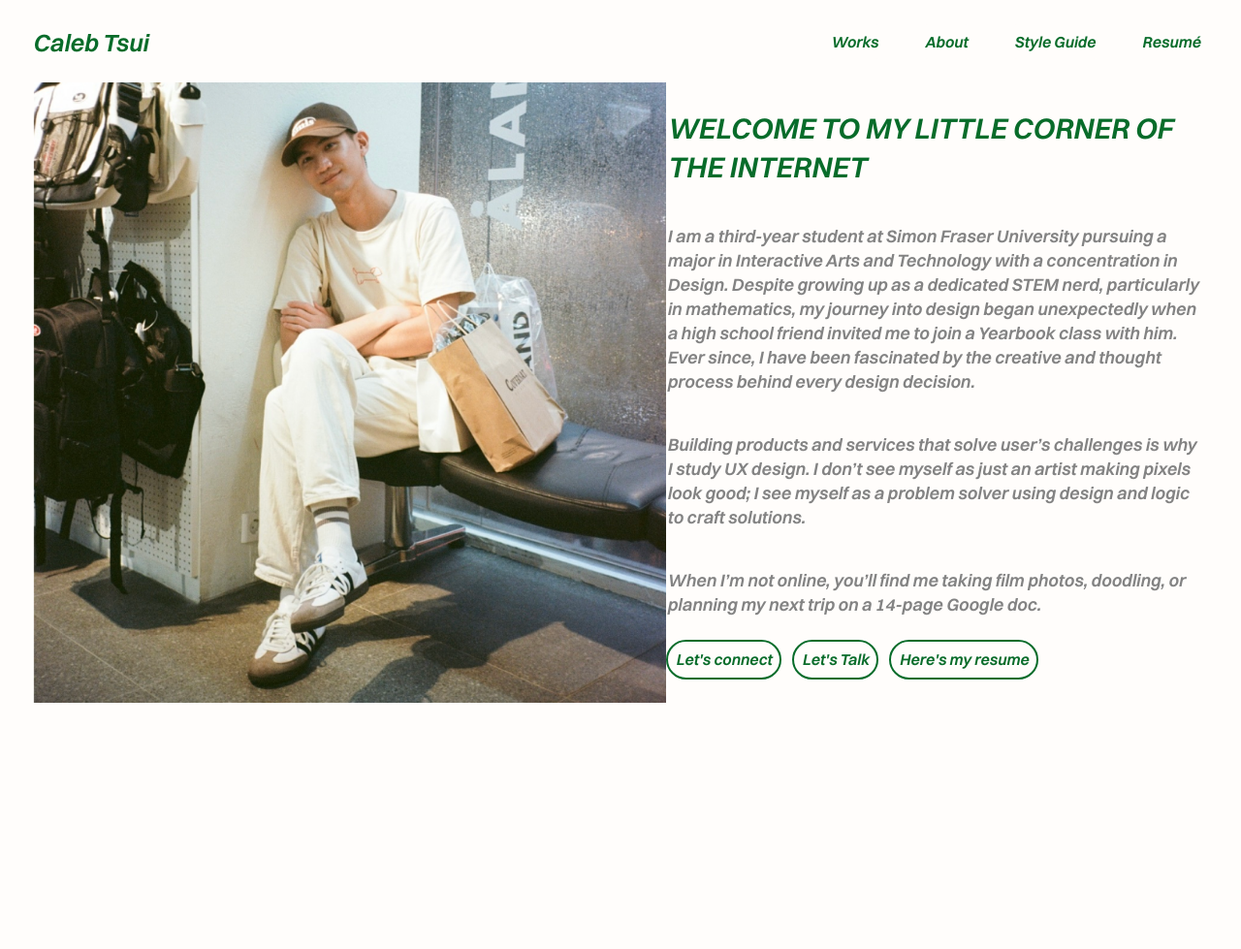
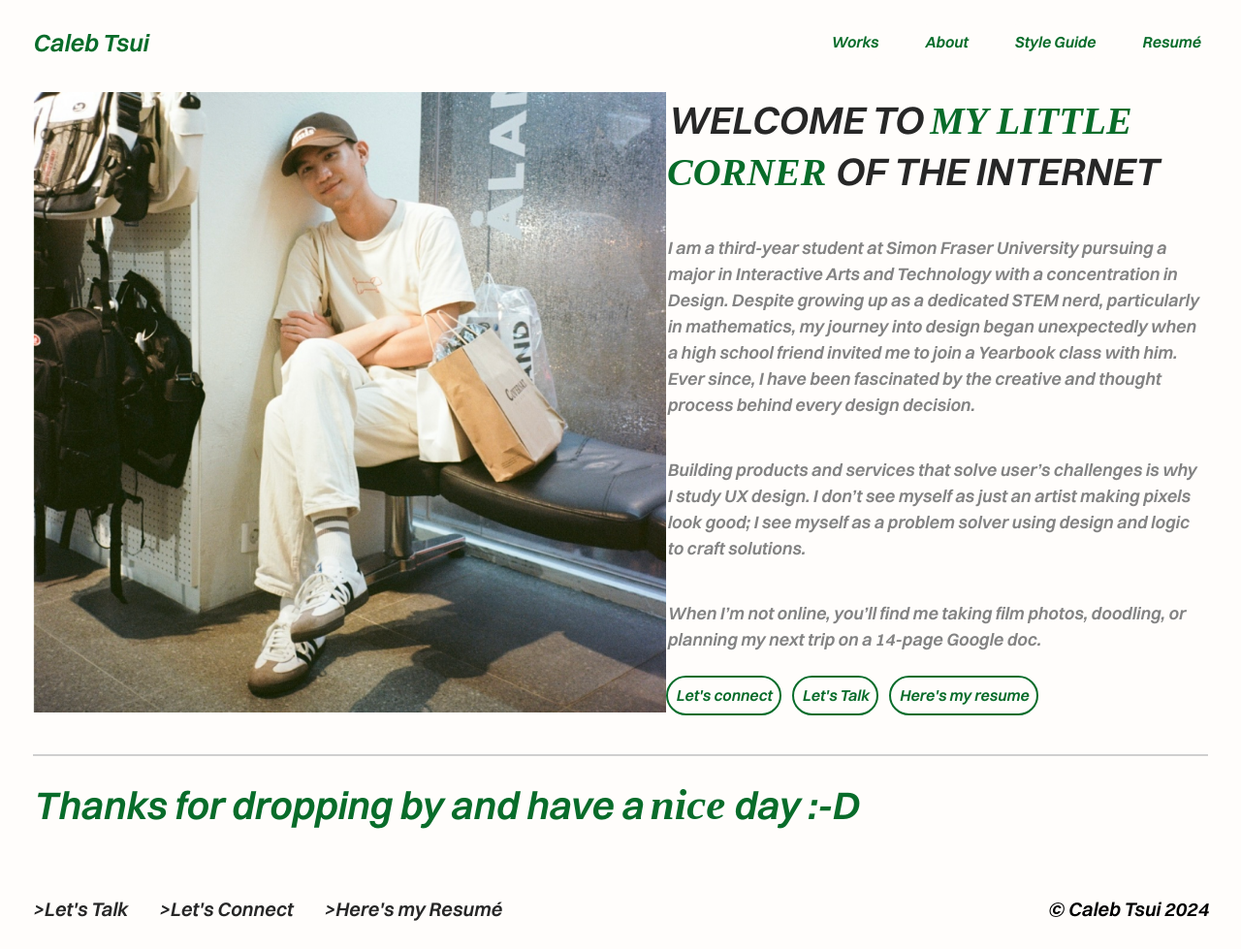
Before and after one commit to CalebTsui/IAT339_P03, a plain HTML site: page bio.html in a window 1280 px wide. Shown: the whole page at 97% size. Before the commit the page ends 800 px from the top, so only its background shows below. Drawn offline with Linux system fonts and the light colour scheme; files whose address does not match are found by name; a web font is replaced by a local one.

Commit message:
Updated visual design of index page, footer, and about page

```diff
--- a/bio.html
+++ b/bio.html
@@ -33,7 +33,7 @@
                 <img src="img/Rectangle 21.png" alt="Strange Sounds from Beyond Expressive Microsite">
 
                 <div>
-                    <h2>WELCOME TO MY LITTLE CORNER OF THE INTERNET</h2>
+                    <h2>WELCOME TO <span class="h2Temp">MY LITTLE CORNER</span> OF THE INTERNET</h2>
                     <div>
                         <p>I am a third-year student at Simon Fraser University pursuing a major in Interactive Arts and Technology with a concentration in Design. Despite growing up as a dedicated STEM nerd, particularly in mathematics, my journey into design began unexpectedly when a high school friend invited me to join a Yearbook class with him. Ever since, I have been fascinated by the creative and thought process behind every design decision.</p>
 
@@ -61,8 +61,28 @@
                 </div>
             </div>
 
+        </section>
+    </body>
+
+       <footer>
+        <section class="selectedWork">
+            <div class="footerType">
+                <h2>Thanks for dropping by and have a <span class="h2Serif">nice</span> day :-D</h2>
+
+            </div>
+
+            <div class="footer-bar">
+                <div class="footer-menu">
+                    <h4><a class="footerLink" href="#">>Let's Talk</a></h4>
+                    <h4><a class="footerLink" href="#">>Let's Connect</a></h4>
+                    <h4><a class="footerLink" href="#">>Here's my Resumé</a></h4>
+                </div>
+                <h4>© Caleb Tsui 2024</h4>
+
+            </div>
 
 
         </section>
-    </body>
+
+    </footer>
 </html>
--- a/css/main.css
+++ b/css/main.css
@@ -13,6 +13,12 @@
     src: url(fonts/Switzer-Regular.otf);
     src: url(fonts/Switzer-Semibold.otf);
     src: url(fonts/Switzer-SemiboldItalic.otf);
+}
+
+@font-face{
+    font-family: "DM-Serif-Text";
+    src: url(fonts/DMSerifText-Regular.ttf);
+    src: url(fonts/DMSerifText-Italic.ttf);
 }
 
 /*
@@ -56,12 +62,32 @@ h1{
     font-weight: 400;
 }
 
+.h1Serif{
+    margin-top: -1vw;
+    margin-bottom: -1vw;
+    font-size: 55px;
+    color: #086C2A;
+    font-family: "DM-Serif-Text", serif;
+    font-weight: 550;
+    font-style: italic;
+
+}
+
 h2{
     margin-top: 1vw;
     margin-bottom: -0.1vw;
     font-size: 30px;
     font-family: "Switzer", sans-serif;
     font-weight: 500;
+}
+
+.h2Serif{
+    margin-top: 1vw;
+    margin-bottom: -0.1vw;
+    font-size: 45px;
+    font-family: "DM-Serif-Text", serif;
+    font-weight: 550;
+    font-style: italic;
 }
 
 h3{
@@ -81,6 +107,7 @@ p{
     color: #838383;
     font-size: 18px;
     font-weight: normal;
+    line-height: 27px;
 
 }
 
@@ -584,6 +611,27 @@ input[type=text]:focus, input[type=text]:hover{
     border: solid 5px #086C2A;
 }
 
+.wrapperTemp h2{
+    margin-top: 1vw;
+    margin-bottom: -0.1vw;
+    font-size:40px;
+    font-family: "Switzer", sans-serif;
+    font-weight: 500;
+    color: #272727;
+
+}
+
+.h2Temp{
+    margin-top: 1vw;
+    margin-bottom: -0.1vw;
+    font-size:40px;
+    font-family: "DM-Serif-Text", serif;
+    font-weight: 550;
+    font-style: italic;
+    color: #086C2A;
+
+}
+
 /*
   MEDIA QUERIES
 */
```
Also changed, not shown: index.html (+2 -2 lines), processAnalysisOne.html (+1 -1 lines), processAnalysisTwo.html (+1 -1 lines), fonts/DMSerifText-Italic.ttf (added), fonts/DMSerifText-Regular.ttf (added), 1 other file.
